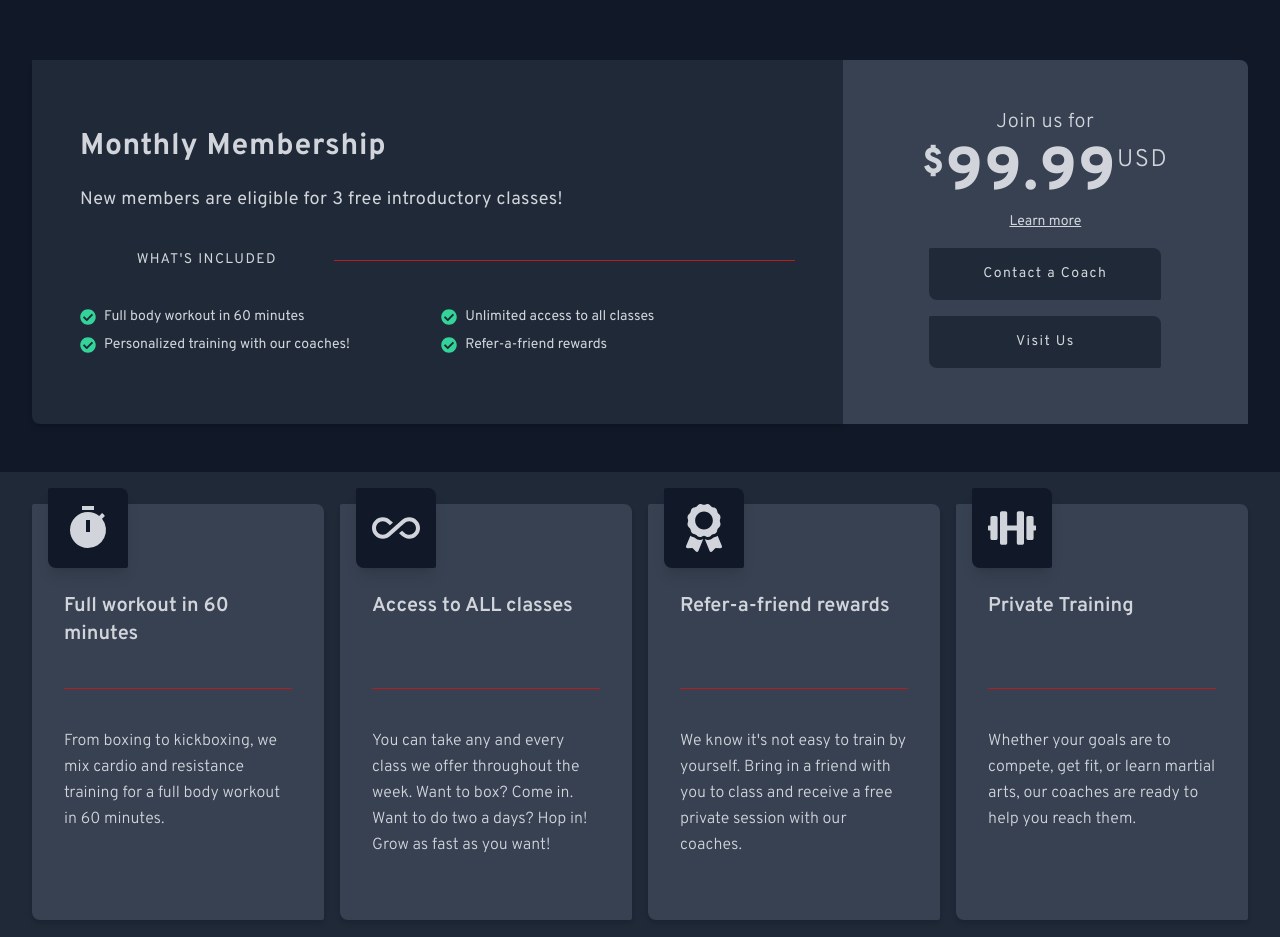
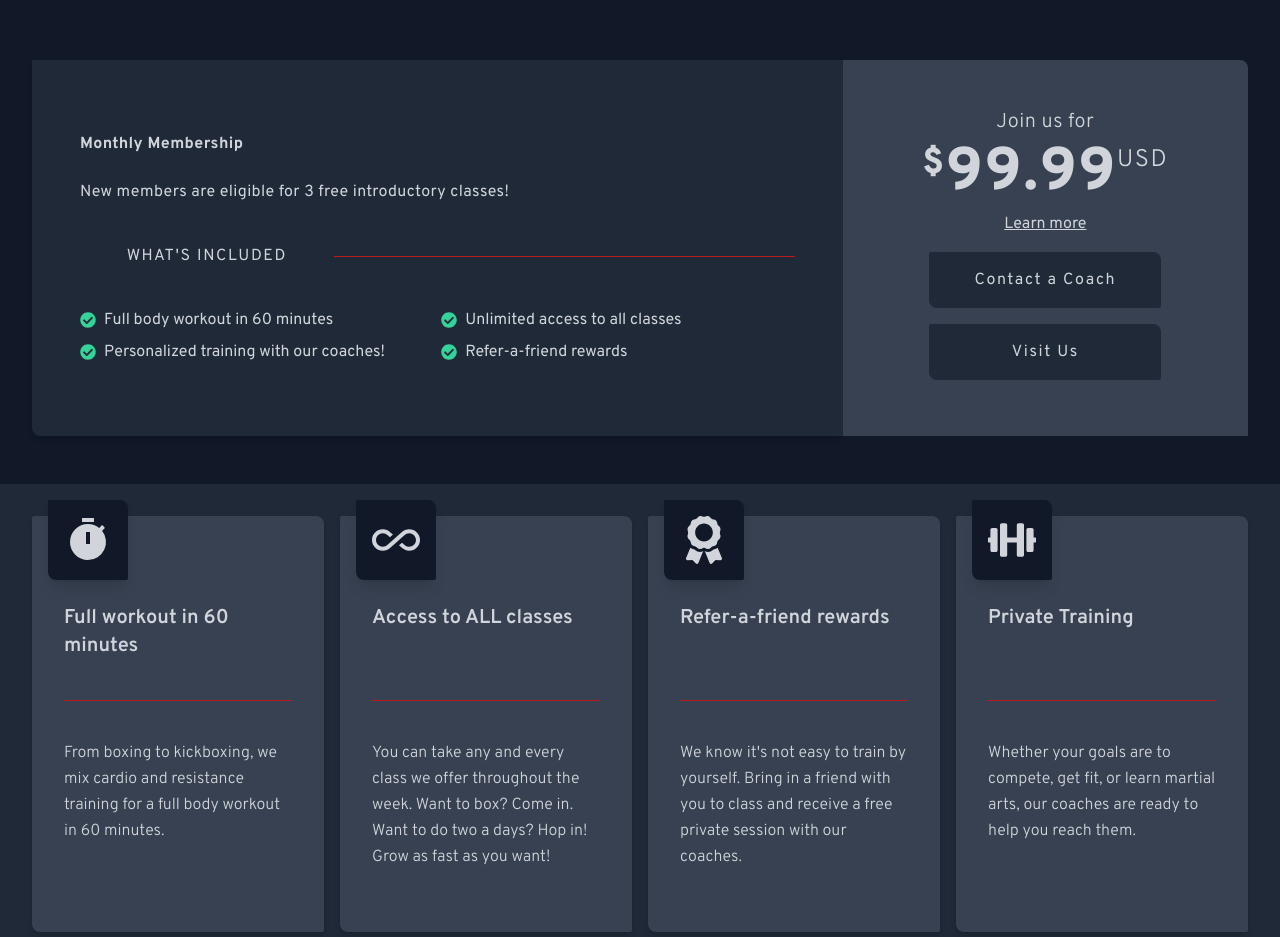
Before and after one commit to allanlalangan/martial-masters-academy, a Next.js app: page / in a window 1280 px wide. Shown: the part 1860-2797 px from the top of the page. Built offline with nearby package versions, Linux system fonts and the light colour scheme; a web font is replaced by a local one.

Commit message:
feat: update responsive styles for xl and 2xl screens

```diff
--- a/components/About/About.jsx
+++ b/components/About/About.jsx
@@ -1,6 +1,6 @@
 const About = () => {
   return (
-    <section className='grid grid-cols-12 grid-rows-4 lg:h-screen'>
+    <section className='grid grid-cols-12 grid-rows-4 lg:h-screen 2xl:mx-36'>
       <figure className='col-span-12 row-span-3 md:col-start-7 md:col-end-13 md:row-start-1 md:row-end-5 flex justify-center items-center'>
         image
       </figure>
--- a/components/Features/Features.jsx
+++ b/components/Features/Features.jsx
@@ -3,7 +3,7 @@ import { FaAward, FaDumbbell } from 'react-icons/fa';
 
 const FeaturesGrid = () => {
   return (
-    <ul className='bg-gray-800 grid grid-cols-12 gap-8 lg:gap-4 p-8 my-12'>
+    <ul className='bg-gray-800 grid grid-cols-12 gap-8 lg:gap-4 p-8 2xl:mx-36 my-12'>
       <li className='relative grid grid-cols-12 grid-rows-4 bg-gray-700 h-full col-span-12 md:col-span-6 lg:col-span-3 p-8 rounded-lg rounded-tl-sm rounded-br-sm rounded-tr-lg rounded-bl-lg pt-16 shadow-md'>
         <figure className='absolute bg-gray-900 left-[1rem] top-[-1rem] p-4 w-fit rounded-tl-sm rounded-br-sm rounded-tr-lg rounded-bl-lg shadow-lg'>
           <MdTimer className='text-5xl' />
--- a/components/Header/Header.jsx
+++ b/components/Header/Header.jsx
@@ -4,7 +4,7 @@ import { GiStarShuriken } from 'react-icons/gi';
 
 const Header = () => {
   return (
-    <header className='px-8 h-header border-b border-slate-700 flex justify-between items-center'>
+    <header className='px-8 2xl:mx-36 h-header border-b border-slate-700 flex justify-between items-center'>
       <Link href='/' passHref={true}>
         <div className='flex justify-center items-center hover:brightness-110 cursor-pointer transition '>
           <h1 className='font-[Mirza] flex flex-col uppercase'>
--- a/components/Hero/Hero.jsx
+++ b/components/Hero/Hero.jsx
@@ -5,7 +5,7 @@ const Hero = () => {
   return (
     <section className='h-main flex flex-col justify-center items-center border-b border-slate-700'>
       <div className='flex flex-col justify-center items-center'>
-        <h2 className='text-2xl tracking-wider'>Level up</h2>
+        <h2 className='tracking-wider'>Level up</h2>
         <h1 className='tracking-wider font-black uppercase text-7xl py-4'>
           Your training
         </h1>
@@ -20,9 +20,7 @@ const Hero = () => {
         </aside>
       </div>
       <Link href='/about' passHref={true}>
-        <button className='text-sm mt-4 hover:brightness-110 shadow-md hover:shadow-lg mx-auto transition uppercase tracking-widest px-12 py-4 border rounded-bl-lg rounded-br-sm rounded-tr-lg rounded-tl-sm border-primary-700'>
-          About Us
-        </button>
+        <button className='action-button'>About Us</button>
       </Link>
     </section>
   );
--- a/components/KidsProgram/KidsProgram.jsx
+++ b/components/KidsProgram/KidsProgram.jsx
@@ -1,8 +1,10 @@
 const KidsProgram = () => {
   return (
-    <section className='grid grid-cols-12 grid-rows-6'>
-      <figure className='lg:col-span-6 lg:row-span-4'>image</figure>
-      <article className='lg:col-span-6 lg:row-span-4'>
+    <section className='grid grid-cols-12 2xl:mx-36 p-8'>
+      <figure className='col-span-12 md:col-span-6 2xl:col-span-8'>
+        image
+      </figure>
+      <article className='col-span-12 md:col-span-6 2xl:col-span-4'>
         <p>Give your kids the tools to feel empowered, present and confident</p>
         <p>
           Being a kid can be tough! We believe children should feel empowered to
@@ -13,15 +15,15 @@ const KidsProgram = () => {
           release energy and have fun!
         </p>
       </article>
-      <ul className='lg:col-span-6 lg:row-start-5 lg:row-end-7'>
+      <ul className='col-span-12 sm:col-span-6 md:col-span-12'>
         <li>feature</li>
         <li>feature</li>
         <li>feature</li>
         <li>feature</li>
       </ul>
-      <button className='bg-inherit lg:col-span-6 lg:row-start-5 lg:row-end-7 hover:brightness-110 shadow-md hover:shadow-lg mx-auto transition uppercase tracking-widest px-8 py-4 border rounded-bl-lg rounded-tr-lg border-primary-700'>
-        Explore our kids program
-      </button>
+      <div className='col-span-12 sm:col-span-6 md:col-span-12 flex justify-center'>
+        <button className='action-button'>Explore our kids program</button>
+      </div>
     </section>
   );
 };
--- a/components/Membership/Membership.jsx
+++ b/components/Membership/Membership.jsx
@@ -2,39 +2,35 @@ import { FaCheckCircle } from 'react-icons/fa';
 
 const Membership = () => {
   return (
-    <section className='grid grid-cols-12 grid-rows-6 m-8'>
+    <section className='grid grid-cols-12 grid-rows-6 m-8 2xl:mx-36'>
       <article className='flex flex-col justify-evenly rounded-tr-lg lg:rounded-r-none lg:rounded-bl-lg col-span-12 row-span-3 lg:col-span-8 lg:row-span-6 bg-gray-800 p-12 shadow-md'>
-        <h3 className='text-3xl font-bold tracking-wide'>Monthly Membership</h3>
-        <h3 className='text-lg tracking-wide'>
+        <h3 className='font-bold tracking-wide'>Monthly Membership</h3>
+        <h3 className='tracking-wide'>
           New members are eligible for 3 free introductory classes!
         </h3>
         <aside className='flex items-center my-4'>
-          <h3 className='w-[55%] tracking-widest uppercase text-sm text-center'>{`What's Included`}</h3>
+          <h3 className='w-[55%] tracking-widest uppercase text-center'>{`What's Included`}</h3>
           <div className='w-full h-[1px] bg-primary-700'></div>
         </aside>
         <ul className='grid grid-cols-12 gap-2'>
           <li className='col-span-12 lg:col-span-6 flex justify-start items-center w-full'>
             <FaCheckCircle className='text-emerald-400' />
-            <span className='text-sm pl-2'>
-              Full body workout in 60 minutes
-            </span>
+            <span className='pl-2'>Full body workout in 60 minutes</span>
           </li>
           <li className='col-span-12 lg:col-span-6 flex justify-start items-center w-full'>
             <FaCheckCircle className='text-emerald-400' />
-            <span className='text-sm pl-2'>
-              Unlimited access to all classes
-            </span>
+            <span className='pl-2'>Unlimited access to all classes</span>
           </li>
           <li className='col-span-12 lg:col-span-6 flex justify-start items-center w-full'>
             <FaCheckCircle className='text-emerald-400' />
-            <span className='text-sm pl-2'>
+            <span className='pl-2'>
               Personalized training with our coaches!
             </span>
           </li>
 
           <li className='col-span-12 lg:col-span-6 flex justify-start items-center w-full'>
             <FaCheckCircle className='text-emerald-400' />
-            <span className='text-sm pl-2'>Refer-a-friend rewards</span>
+            <span className='pl-2'>Refer-a-friend rewards</span>
           </li>
         </ul>
       </article>
@@ -45,11 +41,11 @@ const Membership = () => {
           <span className='font-light text-2xl'>USD</span>
         </h2>
         <div className='w-full flex flex-col items-center'>
-          <span className='underline text-sm p-2'>Learn more</span>
-          <button className='w-[75%] rounded-bl-lg rounded-br-sm rounded-tr-lg rounded-tl-sm bg-gray-800 text-sm px-8 py-4 hover:brightness-110 my-2 mx-auto transition tracking-widest'>
+          <span className='underline p-2'>Learn more</span>
+          <button className='w-[75%] rounded-bl-lg rounded-br-sm rounded-tr-lg rounded-tl-sm bg-gray-800 px-8 py-4 hover:brightness-110 my-2 mx-auto transition tracking-widest'>
             Contact a Coach
           </button>
-          <button className='w-[75%] rounded-bl-lg rounded-br-sm rounded-tr-lg rounded-tl-sm bg-gray-800 text-sm px-8 py-4 hover:brightness-110 my-2 mx-auto transition tracking-widest'>
+          <button className='w-[75%] rounded-bl-lg rounded-br-sm rounded-tr-lg rounded-tl-sm bg-gray-800 px-8 py-4 hover:brightness-110 my-2 mx-auto transition tracking-widest'>
             Visit Us
           </button>
         </div>
```
